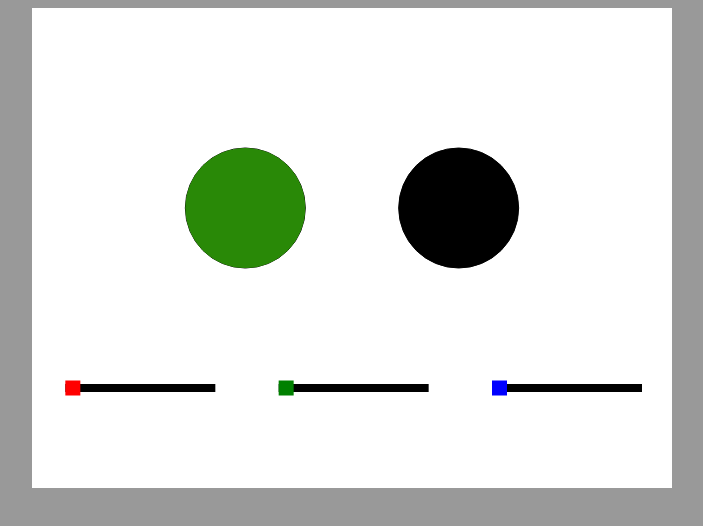
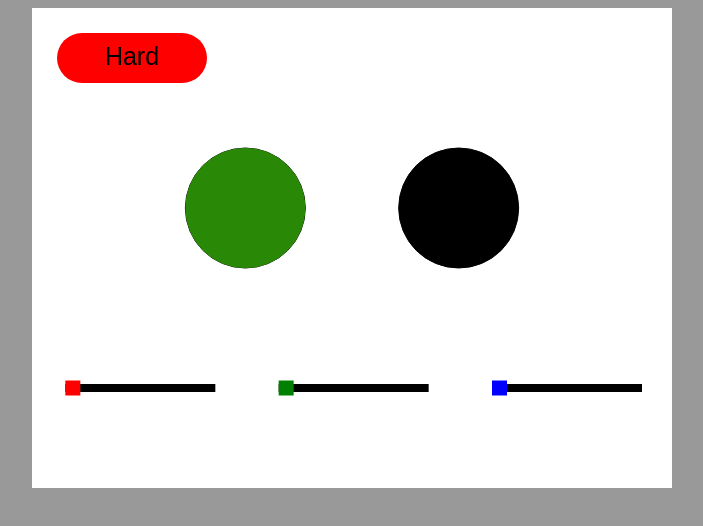
Before and after one commit to JosephCoppola/Color-Browser, a plain HTML site: page Match.html in a window 1280 px wide. Shown: the whole page, without its empty margins (288-991 px from the left). Drawn offline with Linux system fonts and the light colour scheme.

Commit message:
Button Constructor and Draw function *BugFound*
Dragging when in correct animation overrides the animation. Added
function to Utils. Buttons draw now

```diff
--- a/Match.html
+++ b/Match.html
@@ -16,5 +16,6 @@
 	<script src="js/loader.js"></script>
 	<script src="js/drawLib.js"></script>
 	<script src="js/utils.js"></script>
+	<script src="js/button.js"></script>
 </body>
 </html>
--- a/js/button.js
+++ b/js/button.js
@@ -3,10 +3,46 @@
 "use strict";
 var app = app || {};
 
-app.button = function(){
+app.Button = function(){
 
-	//Need to make this like enemy in the hw
+	function Button(x,y,id,string,color,width,height,fontSize)
+	{
+		this.x = x;
+		this.y = y;
+		this.id = id;
+		this.string = string;
+		this.color = color;
+		this.width = width;
+		this.height = height;
+		this.fontSize = fontSize;
+
+		this.utils = app.utils;
+	};
+
+	var b = Button.prototype;
+
+		b.draw = function(ctx){
+			ctx.save();
+			ctx.fillStyle = this.color;
+			ctx.fillRect(this.x,this.y,this.width,this.height);
+			ctx.beginPath();
+			ctx.arc(this.x,this.y + this.height/2,this.height/2,0,2*Math.PI,false);
+			ctx.fill();
+			ctx.beginPath();
+			ctx.arc(this.x + this.width,this.y + this.height/2,this.height/2,0,2*Math.PI,false);
+			ctx.fill();
+			ctx.fillStyle = "black";
+			ctx.font = this.utils.makeFont(this.fontSize, "sans-serif");
+			ctx.textAlign="center";
+			ctx.textBaseline = "middle";
+			ctx.fillText(this.string,this.x + this.width/2,this.y + this.height/2);
+			ctx.restore();
+		};
+
+		b.update = function(){
+			//Check if they are being clicked
+		};
 
 	// the "prototype" of this module
-	return
+	return Button;
 }();
--- a/js/match.js
+++ b/js/match.js
@@ -22,6 +22,7 @@ app.match = {
 	app: undefined,
 	rgbValues : [],
 	sliders : [],
+	buttons : [],
 	dragging : false,
 	selectedSlider : undefined,
 	correct : false,
@@ -41,6 +42,8 @@ app.match = {
 			this.rgbValues[1] = "0";
 			this.rgbValues[2] = "0";
 
+			this.buttons[0] = new app.Button(50,25,"Test","Hard","red",100,50,25);
+
 			this.canvas.onmousedown = this.doMouseDown;
 			this.canvas.onmouseup = this.doMouseUp;
 			this.canvas.onmousemove = this.doMouseMove;
@@ -58,18 +61,31 @@ app.match = {
 		this.updateSprites();
 
 		this.drawSprites();
+
+		this.drawGUI(this.ctx);
+	},
+
+	drawGUI: function(ctx){
+	//GUI drawing here
+		for(var i=0; i < this.buttons.length;i++){
+			this.buttons[i].draw(ctx);
+		}
 	},
 
 	updateSprites: function(){
 
 		//If correct
 		this.correct = this.utils.checkAnswer(this.colorMatches,this.rgbValues,40);
-		console.log(this.correctCounter);
+		//console.log(this.correctCounter);
 		if(this.correct && this.correctCounter == 300)
 		{
 			this.colorMatches = this.utils.setRandomColorAnswer();
 			this.correct = false;
 			this.correctCounter = 0;
+		}
+
+		for(var i=0; i < this.buttons.length;i++){
+			this.buttons[i].update();
 		}
 
 	},
--- a/js/utils.js
+++ b/js/utils.js
@@ -147,6 +147,11 @@ app.utils = function(){
 		}
 	}
 
+	function makeFont(size,type)
+	{
+		return (size + "px " + type);
+	}
+
 	// the "public interface" of this module
 	return{
 		clamp : clamp,
@@ -158,6 +163,7 @@ app.utils = function(){
 		setRandomColorAnswer: setRandomColorAnswer,
 		findSliderXStart : findSliderXStart,
 		findSliderXEnd : findSliderXEnd,
-		checkAnswer : checkAnswer
+		checkAnswer : checkAnswer,
+		makeFont : makeFont
 	};
 }();
```
